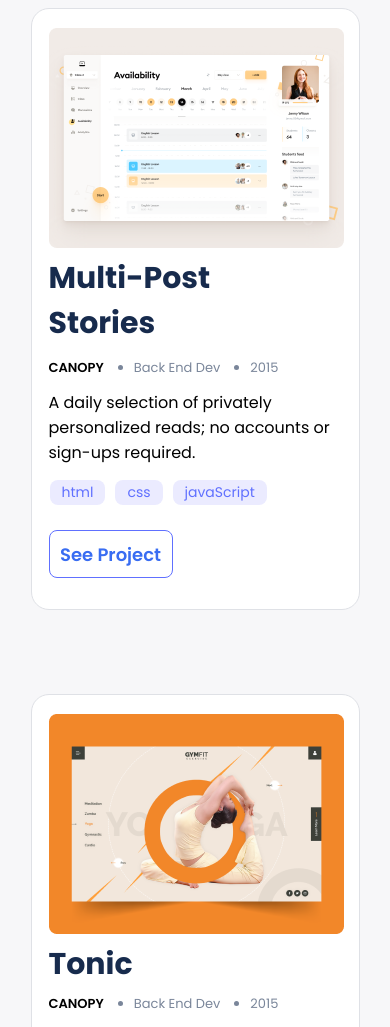
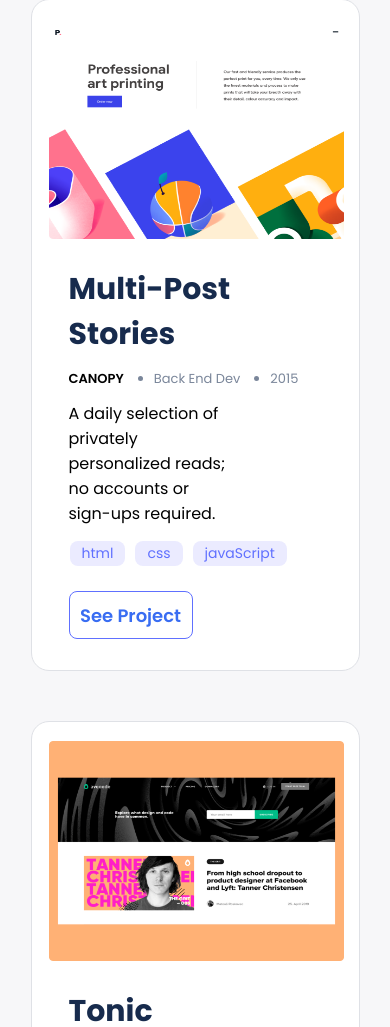
Before and after one commit to ahsannaseem1/Portfolio-Project, a website: page index.html in a window 390 px wide. Shown: the part 1645-2672 px from the top of the page. Drawn offline with Linux system fonts and the light colour scheme.

Commit message:
main section completed for web

```diff
--- a/index.html
+++ b/index.html
@@ -45,62 +45,9 @@
 
         <div class="main_section">
             <div class="card">
-                <div class="card_image"><img src="./images/img1.png" alt=""></div>
-                <div>
-                    <h1>Tonic</h1>
-                    <div class="category">
-                        <div>
-                            <h5>CANOPY</h5>
-                        </div>
-                        <div>
-                            <ul>
-                                <li>Back End Dev</li>
-                                <li>2015</li>
-                            </ul>
-                        </div>
-                    </div>
-                </div>
-                <p class="paragraph_text">A daily selection of privately personalized reads; no accounts or sign-ups
-                    required.</p>
-                <div class="tech">
-                    <ul>
-                        <li>html</li>
-                        <li>css</li>
-                        <li>javaScript</li>
-                    </ul>
-                </div>
-                <button type="button">See Project</button>
+                <div class="card_image"><img src="./images/desk4.png" alt=""></div>
+                <div class="content">
 
-            </div>
-            <div class="card even_card">
-                <div class="card_image"><img src="./images/img2.png" alt=""></div>
-                <div>
-                    <h1>Multi-Post Stories</h1>
-                    <div class="category evenCard_category">
-                        <div>
-                            <h5>CANOPY</h5>
-                        </div>
-                        <div>
-                            <ul>
-                                <li>Back End Dev</li>
-                                <li>2015</li>
-                            </ul>
-                        </div>
-                    </div>
-                </div>
-                <p class="paragraph_text">A daily selection of privately personalized reads; no accounts or sign-ups
-                    required.</p>
-                <div class="tech">
-                    <ul>
-                        <li>html</li>
-                        <li>css</li>
-                        <li>javaScript</li>
-                    </ul>
-                </div>
-                <button type="button">See Project</button>
-            </div>
-            <div class="card">
-                <div class="card_image"><img src="./images/img3.png" alt=""></div>
                 <div>
                     <h1>Tonic</h1>
                     <div class="category">
@@ -126,9 +73,10 @@
                 </div>
                 <button type="button">See Project</button>
             </div>
-
+            </div>
             <div class="card even_card">
-                <div class="card_image"><img src="./images/img4.png" alt=""></div>
+                <div class="card_image"><img src="./images/desk3.png" alt=""></div>
+                <div class="content">
                 <div>
                     <h1>Multi-Post Stories</h1>
                     <div class="category evenCard_category">
@@ -153,7 +101,64 @@
                     </ul>
                 </div>
                 <button type="button">See Project</button>
-            </div>
+            </div></div>
+            <div class="card">
+
+                <div class="card_image"><img src="./images/desk2.png" alt=""></div>
+                <div class="content"><div>
+                    <h1>Tonic</h1>
+                    <div class="category">
+                        <div>
+                            <h5>CANOPY</h5>
+                        </div>
+                        <div>
+                            <ul>
+                                <li>Back End Dev</li>
+                                <li>2015</li>
+                            </ul>
+                        </div>
+                    </div>
+                </div>
+                <p class="paragraph_text">A daily selection of privately personalized reads; no accounts or sign-ups
+                    required.</p>
+                <div class="tech">
+                    <ul>
+                        <li>html</li>
+                        <li>css</li>
+                        <li>javaScript</li>
+                    </ul>
+                </div>
+                <button type="button">See Project</button>
+            </div></div>
+
+            <div class="card even_card">
+                <div class="card_image"><img src="./images/desk1.png" alt=""></div>
+                <div class="content">
+                <div>
+                    <h1>Multi-Post Stories</h1>
+                    <div class="category evenCard_category">
+                        <div>
+                            <h5>CANOPY</h5>
+                        </div>
+                        <div>
+                            <ul>
+                                <li>Back End Dev</li>
+                                <li>2015</li>
+                            </ul>
+                        </div>
+                    </div>
+                </div>
+                <p class="paragraph_text">A daily selection of privately personalized reads; no accounts or sign-ups
+                    required.</p>
+                <div class="tech">
+                    <ul>
+                        <li>html</li>
+                        <li>css</li>
+                        <li>javaScript</li>
+                    </ul>
+                </div>
+                <button type="button">See Project</button>
+            </div></div>
         </div>
         <div class="about_section">
             <div class="about_heading">
--- a/style.css
+++ b/style.css
@@ -67,6 +67,7 @@ body {
 /* --------------------------- Headline Section------------------------- */
 .headline_section {
   height: 100vh;
+  width: 100vw;
   background-image: url('./images/desktop_headline.png');
   background-color: white;
   border-bottom-left-radius: 90px;
@@ -129,6 +130,7 @@ h5 {
 
 /* --------------------------- Main Section------------------------- */
 .main_section {
+  width: 100vw;
   display: grid;
   grid-template-columns: auto;
   place-items: center;
@@ -139,25 +141,34 @@ h5 {
 
 .card {
   display: flex;
-  flex-direction: column;
-  height: 552px;
-  width: 327px;
+  height: 75%;
+  width: 80%;
   background-color: white;
   border: 1px solid #dfe1e6;
   border-radius: 18px;
-  padding: 0;
+  padding: 15px;
   align-items: flex-start;
 }
 
-.even_card {
-  height: 600px;
+.content {
+  width: 50%;
+  margin-left: 20px;
+  margin-top: 20px;
+  display: flex;
+  flex-direction: column;
+}
+
+.even_card .card_image {
+  order: 2;
+}
+
+.even_card .content {
+  order: 1;
 }
 
 .card_image {
-  height: 220px;
-  width: 295px;
-  margin-top: 19px;
-  margin-left: 17px;
+  height: 100%;
+  width: 50%;
 }
 
 .card_image img {
@@ -171,7 +182,7 @@ h5 {
   font-size: 30px;
   height: 32px;
   margin-left: 17px;
-  width: 200px;
+  width: 300px;
 }
 
 .evenCard_category {
@@ -185,6 +196,7 @@ h5 {
   width: 250px;
   margin-left: 17px;
   padding: 0;
+  margin-top: 10px;
 }
 
 .category h5 {
@@ -247,10 +259,67 @@ button {
   font-size: 18px;
   margin: 0 17px;
   transition: background-color 0.3s ease;
-  margin-top: 20px;
+  margin-top: 30px;
   cursor: pointer;
   font-family: "poppins", sans-serif;
 }
+
+@media screen and (max-width: 768px) {
+
+  .even_card .card_image {
+    order: 1;
+  }
+
+  .main_section {
+    display: grid;
+    grid-template-columns: auto;
+    place-items: center;
+    height: 2750px;
+    margin-top: 80px;
+    padding-bottom: 70px;
+  }
+
+  .card {
+    display: flex;
+    flex-direction: column;
+    height: 620px;
+    width: 327px;
+    padding: 0;
+    margin-bottom: 50px;
+    align-items: flex-start;
+  }
+
+  .even_card {
+    height: 670px;
+  }
+
+  .card_image {
+    height: 220px;
+    width: 295px;
+    margin-top: 19px;
+    margin-left: 17px;
+  }
+
+  .card h1 {
+    width: 200px;
+  }
+
+  .evenCard_category {
+    margin-top: 70px;
+  }
+
+  .paragraph_text {
+    width: 100%;
+  }
+
+  .tech {
+    margin-left: 13px;
+    margin-top: 60px;
+  }
+
+  button {
+    margin-top: 20px;
+  }}
 
   /* ----------------------------About Section------------------------- */
   .about_section {
```
Also changed, not shown: images/desk1.png (added), images/desk2.png (added), images/desk3.png (added), images/desk4.png (added). Lines whose indentation alone changed are shown as unchanged.
